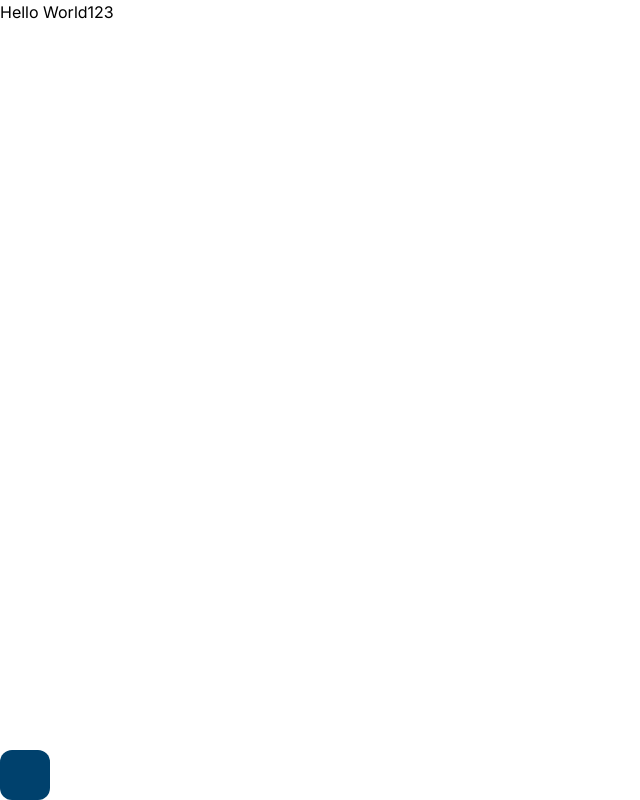
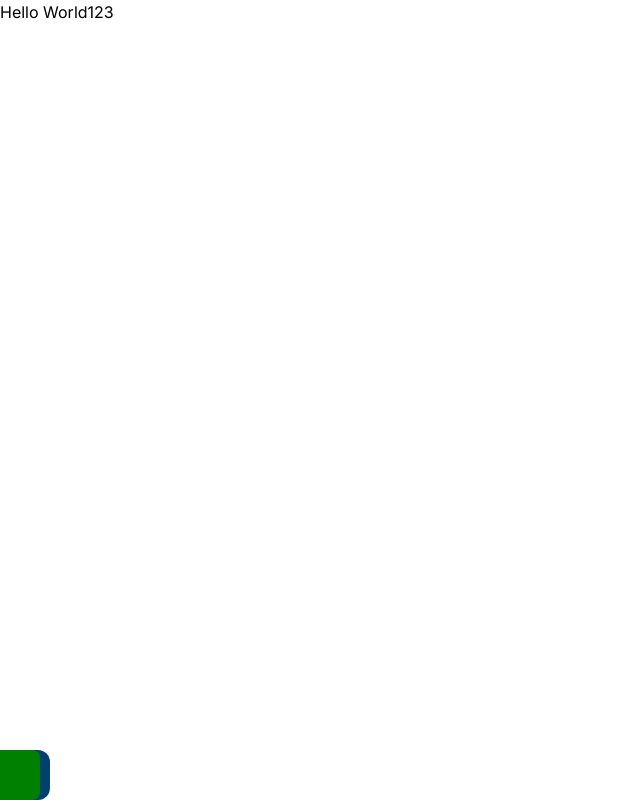
Before and after one commit to Toothless7788/WebMultiplayerGameDemo, a Next.js app in the folder client/: page / in a window 1280 px wide. Shown: the whole page, without its empty margins (0-640 px from the left). Built offline with nearby package versions, Linux system fonts and the light colour scheme.

Commit message:
feat: create Obstacle.tsx

```diff
--- a/client/app/components/obstacle.tsx
+++ b/client/app/components/obstacle.tsx
@@ -0,0 +1,17 @@
+
+export default function Obstacle({x, y, width, height, color}: {x: number, y: number, width: number, height: number, color: string}) {
+    // CSS takes the bottom-left corer of the block as coordinates
+    let displayX = x - width / 2;
+    let displayY = y - height / 2;
+
+    return (
+        <div className="absolute rounded-lg"
+        style={{
+            bottom: displayY,
+            left: displayX,
+            width: width,
+            height: height,
+            backgroundColor: color
+        }} />
+    );
+}
--- a/client/app/page.tsx
+++ b/client/app/page.tsx
@@ -1,3 +1,4 @@
+import Obstacle from "./components/obstacle";
 import Player from "./components/sprite/player";
 
 export default function App() {
@@ -5,6 +6,7 @@ export default function App() {
     <div>
       <h1>Hello World123</h1>
       <Player x={25} y={25} width={50} height={50} color="#00416d" />
+      <Obstacle x={15} y={25} width={50} height={50} color="green" />
     </div>
   );
 }
```
